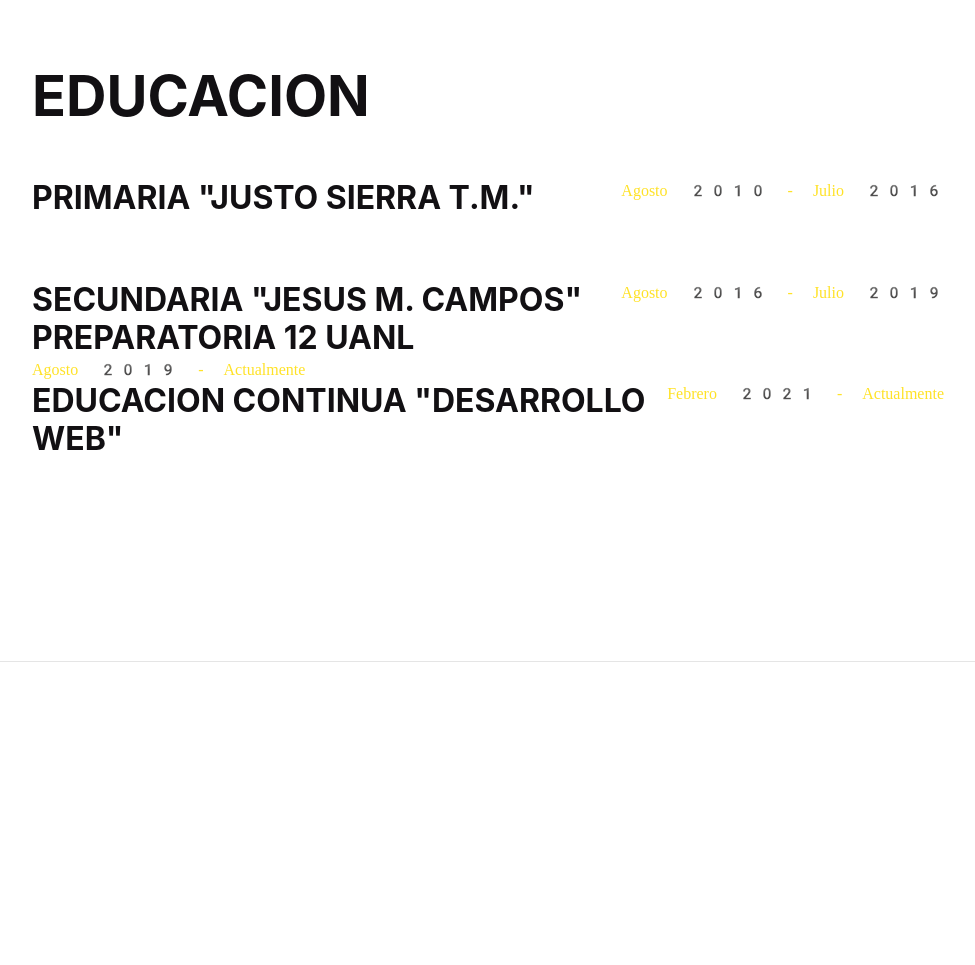
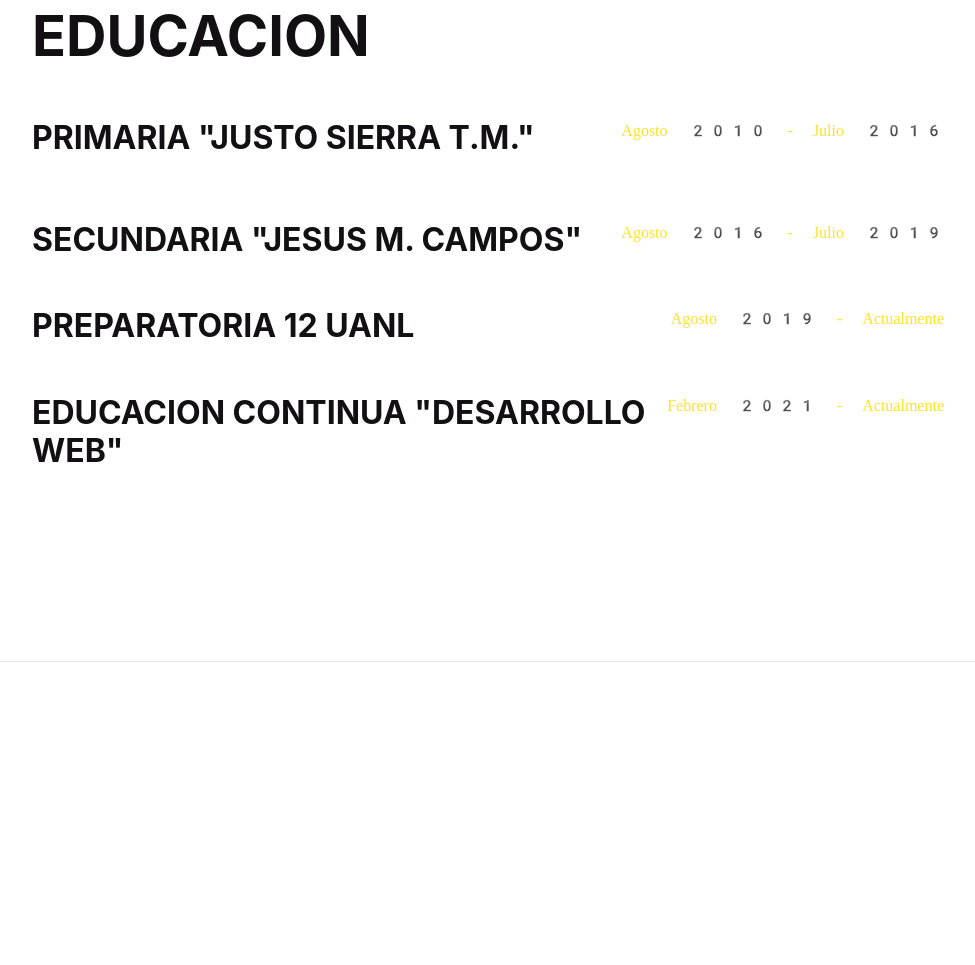
Before and after one commit to EvelynLezama/PRT, a plain HTML site: page index.html in a window 1280 px wide. Shown: the part 940-1905 px from the top of the page, without its empty margins (288-1263 px from the left). Drawn offline with nearby package versions, Linux system fonts and the light colour scheme.

Commit message:
Update index.html

```diff
--- a/index.html
+++ b/index.html
@@ -59,7 +59,7 @@
 
             <hr class="m-0" />
             <!-- Education-->
-            <section class="resume-section" id="education">
+                      <section class="resume-section" id="education">
                 <div class="resume-section-content">
                     <h2 class="mb-5">Educacion</h2>
 
@@ -67,31 +67,35 @@
                         <div class="flex-grow-1">
                             <h3 class="mb-0">Primaria "Justo Sierra T.M."</h3>
                             <div class="subheading mb-3"></div>
-
                         </div>
                         <div class="flex-shrink-0"><span class="text-primary">Agosto 2010 - Julio 2016</span></div>
                     </div>
 
-                    <div class="d-flex flex-column flex-md-row justify-content-between">
+
+                    <div class="d-flex flex-column flex-md-row justify-content-between mb-5">
                         <div class="flex-grow-1">
                             <h3 class="mb-0">Secundaria "Jesus M. Campos"</h3>
                         </div>
                         <div class="flex-shrink-0"><span class="text-primary">Agosto 2016 - Julio 2019</span></div>
                               </div>
 
-                              <div class="d-flex flex-column flex-md-row justify-content-between">
+
+                              <div class="d-flex flex-column flex-md-row justify-content-between mb-5">
                                 <div class="flex-grow-1">
                                     <h3 class="mb-0">Preparatoria 12 UANl</h3>
-                                    <div>
-                      </div>
+                                </div>
                                 <div class="flex-shrink-0"><span class="text-primary">Agosto 2019 - Actualmente</span></div>
+                            </div>
 
-                                <div class="d-flex flex-column flex-md-row justify-content-between">
+
+                                <div class="d-flex flex-column flex-md-row justify-content-between mb-5">
                                     <div class="flex-grow-1">
                                         <h3 class="mb-0">Educacion Continua "Desarrollo Web"</h3>
-
                                     </div>
                                     <div class="flex-shrink-0"><span class="text-primary">Febrero 2021 - Actualmente</span></div>
+                                    </div>
+                                </div>
+
 
                 </div>
             </section>
```
